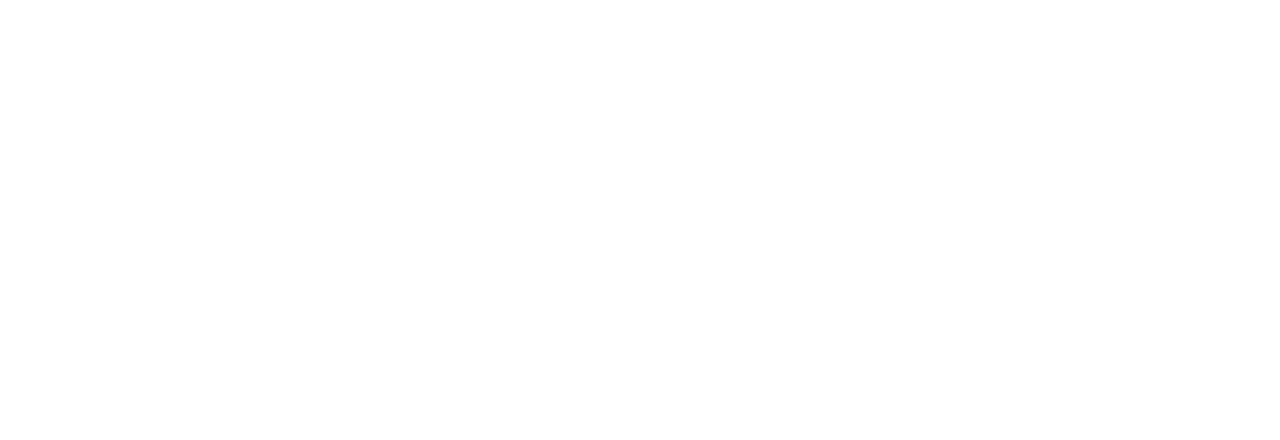
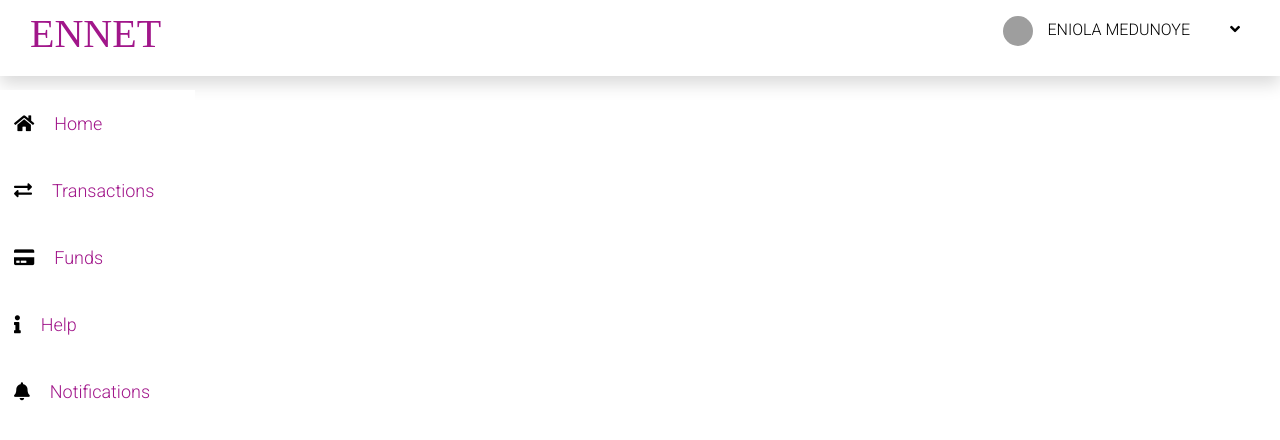
Before and after one commit to Ennyola/Wallet, a React (Create React App) app: page /funds in a window 1280 px wide. Shown: the top 440 px of the page. Built offline with nearby package versions, Linux system fonts and the light colour scheme; grey boxes are pictures that could not be loaded; a web font is replaced by a local one.

Commit message:
Funds page started

```diff
--- a/src/components/App.js
+++ b/src/components/App.js
@@ -10,6 +10,7 @@
 import Login from './Login'
 import Signup from './Signup'
 import Dashboard from './Dashboard'
+import Funds from './Funds'
 
 const link = new createHttpLink({
   uri : 'http://127.0.0.1:8000/graphiql/',
@@ -41,6 +42,7 @@
           <Route path = "/login" component = {Login}/>
           <Route path = "/signup" component = {Signup}/>
           <Route path = "/dashboard" component = {Dashboard} />
+          <Route path = "/funds" component = {Funds}/>
       </BrowserRouter>
     </ApolloProvider>
 
--- a/src/components/Dashboard.js
+++ b/src/components/Dashboard.js
@@ -8,9 +8,9 @@
         return(
             <div className = "dashboard">
                 <Header/>
-                <div>
+
                     <SideBar/>
-                </div>
+
                 <div className = "body">
                     <h4 id = "overview">Account Overview</h4>
 
--- a/src/components/Funds.js
+++ b/src/components/Funds.js
@@ -0,0 +1,15 @@
+import React from 'react'
+
+import Header from './Header'
+import SideBar from './Sidebar'
+
+const Funds =(props)=>{
+    return(
+        <div className = "funds">
+            <Header/>
+            <SideBar/>
+        </div>
+    )
+}
+
+export default Funds
--- a/src/components/Sidebar.js
+++ b/src/components/Sidebar.js
@@ -8,9 +8,9 @@
                 <ul >
                     <Link to ="/dashboard"> <li><i class="fas fa-home"></i>Home</li></Link>
                     <Link to = "/Transactions">    <li><i class="fas fa-exchange-alt"></i>Transactions</li></Link>
-                    <Link>  <li><i class="fas fa-credit-card"></i>Funds</li> </Link>
-                    <Link>  <li><i class="fas fa-info"></i>Help</li></Link>
-                    <Link>   <li><i class="fas fa-bell"></i>Notifications</li> </Link>
+                    <Link to = "/funds">  <li><i class="fas fa-credit-card"></i>Funds</li> </Link>
+                    <Link to = "/help">  <li><i class="fas fa-info"></i>Help</li></Link>
+                    <Link to = "/notifications">   <li><i class="fas fa-bell"></i>Notifications</li> </Link>
                 </ul>
             </div>
         )
--- a/src/public/css/all.css
+++ b/src/public/css/all.css
@@ -138,11 +138,10 @@
 }
 
 .summary {
-    background-color: white;
     padding: 20px;
     border-radius: 10px;
     width: 267px;
     height: 133px;
-    box-shadow: 0px 4px 4px rgba(0, 0, 0, 0.25);
+    box-shadow: 0px 4px 4px rgba(0, 0, 0, 0.5);
     margin: 30px;
 }
```
